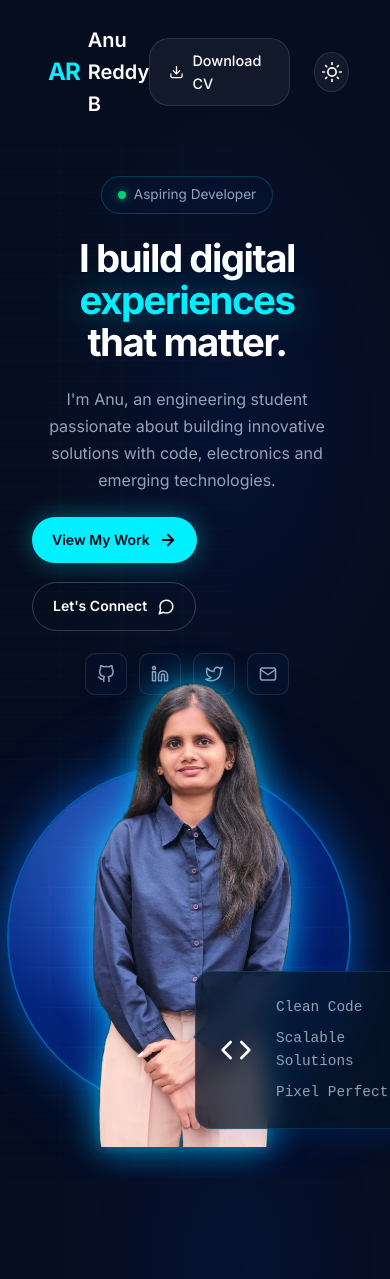
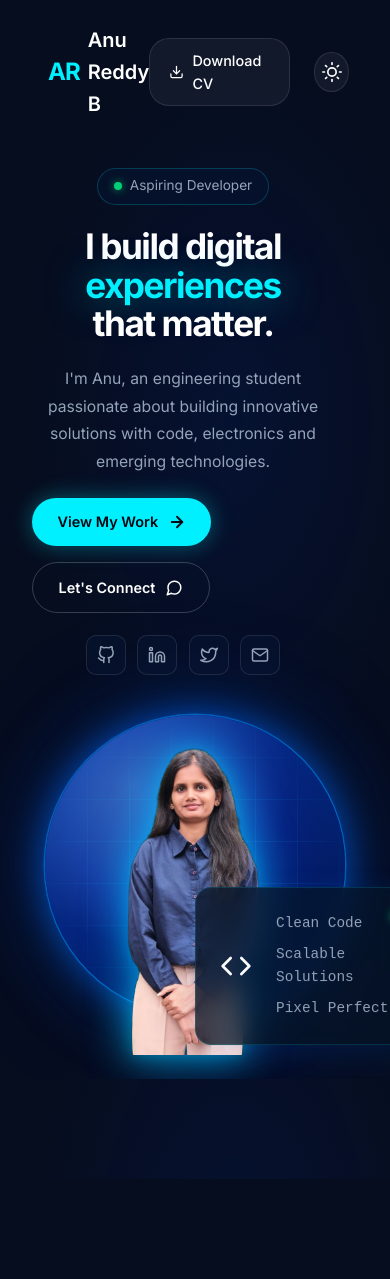
Before and after one commit to anureddyb20/anu, a Next.js app: page / in a window 390 px wide. After the commit the page ends 1179 px from the top, so only its background shows below. Built offline with nearby package versions, Linux system fonts and the light colour scheme.

Commit message:
feat: implement responsive HeroSection component with animated stats and social links

```diff
--- a/src/components/HeroSection.module.css
+++ b/src/components/HeroSection.module.css
@@ -1,6 +1,6 @@
-/* ==================================================
-   HERO SECTION — matches reference design exactly
-   ================================================== */
+/* ============================================================
+   HERO SECTION — 3-zone layout matching reference exactly
+   ============================================================ */
 
 .hero {
   position: relative;
@@ -8,61 +8,36 @@
   display: flex;
   align-items: center;
   overflow: hidden;
-  padding: 2rem 0;
+  padding: 1.5rem 0;
 }
 
-/* Faint vertical code lines on background — left side */
-.bgMatrix {
-  position: absolute;
-  top: 0;
-  left: 0;
-  width: 60%;
-  height: 100%;
-  z-index: 0;
-  pointer-events: none;
-  background-image:
-    repeating-linear-gradient(
-      90deg,
-      transparent 0px,
-      transparent 60px,
-      rgba(0, 200, 255, 0.025) 60px,
-      rgba(0, 200, 255, 0.025) 61px
-    ),
-    repeating-linear-gradient(
-      0deg,
-      transparent 0px,
-      transparent 20px,
-      rgba(0, 200, 255, 0.02) 20px,
-      rgba(0, 200, 255, 0.02) 21px
-    );
+/* ── 3-column grid ── */
+.layout {
+  display: grid;
+  grid-template-columns: 2fr 2.2fr 1.4fr;
+  align-items: center;
+  width: 100%;
+  gap: 0;
 }
 
-/* ===== TWO COLUMN GRID ===== */
-.grid {
-  display: grid;
-  grid-template-columns: 1fr 1.15fr;
-  align-items: center;
-  gap: 0;
-  position: relative;
-  z-index: 1;
-  width: 100%;
-}
-
-/* ===== LEFT COLUMN ===== */
-.content {
+/* ════════════════════════════════════
+   ZONE 1 — LEFT: Text content
+   ════════════════════════════════════ */
+.textCol {
   display: flex;
   flex-direction: column;
   gap: 1.4rem;
-  padding-right: 1rem;
+  padding-right: 1.5rem;
+  z-index: 2;
 }
 
 .statusPill {
   display: inline-flex;
   align-items: center;
   gap: 0.5rem;
-  background: rgba(6, 20, 50, 0.6);
+  background: rgba(6, 20, 50, 0.55);
   border: 1px solid rgba(0, 240, 255, 0.2);
-  padding: 0.45rem 1rem;
+  padding: 0.4rem 1rem;
   border-radius: 30px;
   width: fit-content;
   font-size: 0.85rem;
@@ -80,11 +55,11 @@
 
 @keyframes pulseDot {
   0%, 100% { opacity: 1; }
-  50% { opacity: 0.4; }
+  50%       { opacity: 0.4; }
 }
 
 .heading {
-  font-size: 4.2rem;
+  font-size: 3.8rem;
   font-weight: 800;
   line-height: 1.1;
   color: #ffffff;
@@ -94,20 +69,20 @@
 
 .highlight {
   color: #00f0ff;
-  text-shadow: 0 0 40px rgba(0, 240, 255, 0.45);
+  text-shadow: 0 0 40px rgba(0, 240, 255, 0.5);
 }
 
 .description {
   color: #94a3b8;
-  font-size: 1rem;
-  max-width: 400px;
-  line-height: 1.7;
+  font-size: 0.98rem;
+  max-width: 380px;
+  line-height: 1.75;
   margin: 0;
 }
 
 .ctaGroup {
   display: flex;
-  gap: 1.2rem;
+  gap: 1rem;
   align-items: center;
   flex-wrap: wrap;
 }
@@ -116,29 +91,29 @@
   display: inline-flex;
   align-items: center;
   gap: 0.6rem;
-  padding: 0.85rem 1.75rem;
+  padding: 0.8rem 1.6rem;
   border-radius: 30px;
-  font-size: 0.95rem;
+  font-size: 0.9rem;
   font-weight: 600;
   background: #00f0ff;
   color: #020813;
   text-decoration: none;
-  box-shadow: 0 0 25px rgba(0, 240, 255, 0.35);
+  box-shadow: 0 0 22px rgba(0, 240, 255, 0.35);
   transition: all 0.3s ease;
 }
 
 .primaryBtn:hover {
   transform: translateY(-2px);
-  box-shadow: 0 0 40px rgba(0, 240, 255, 0.55);
+  box-shadow: 0 0 38px rgba(0, 240, 255, 0.55);
 }
 
 .secondaryBtn {
   display: inline-flex;
   align-items: center;
   gap: 0.6rem;
-  padding: 0.85rem 1.75rem;
+  padding: 0.8rem 1.6rem;
   border-radius: 30px;
-  font-size: 0.95rem;
+  font-size: 0.9rem;
   font-weight: 600;
   background: transparent;
   border: 1px solid rgba(255, 255, 255, 0.2);
@@ -155,15 +130,15 @@
 
 .socialLinks {
   display: flex;
-  gap: 0.75rem;
+  gap: 0.7rem;
 }
 
 .socialBtn {
   display: flex;
   align-items: center;
   justify-content: center;
-  width: 42px;
-  height: 42px;
+  width: 40px;
+  height: 40px;
   border-radius: 10px;
   background: rgba(6, 20, 50, 0.5);
   border: 1px solid rgba(255, 255, 255, 0.1);
@@ -178,69 +153,80 @@
   transform: translateY(-2px);
 }
 
-/* ===== RIGHT COLUMN — PORTRAIT + GLOBE ===== */
-.portraitSection {
+/* ════════════════════════════════════
+   ZONE 2 — CENTER: Portrait + Globe
+   ════════════════════════════════════ */
+.portraitCol {
   position: relative;
-  height: 580px;
+  height: 560px;
   display: flex;
   align-items: flex-end;
   justify-content: center;
 }
 
-/* === THE GLOWING SPHERE === */
+/* Glowing sphere — centered in this column */
 .globe {
   position: absolute;
-  /* Centered in the portrait section */
   top: 50%;
-  left: 45%;
+  left: 50%;
   transform: translate(-50%, -50%);
-  width: 500px;
-  height: 500px;
+  width: 460px;
+  height: 460px;
   border-radius: 50%;
-  z-index: 1;
+  z-index: 0;
 
-  /* Sphere fill — deep navy blue, lighter in center */
+  /* Deep navy-blue sphere body */
   background: radial-gradient(
-    circle at 42% 38%,
-    rgba(30, 100, 240, 0.75) 0%,
-    rgba(10, 60, 200, 0.8) 30%,
-    rgba(3, 25, 100, 0.88) 65%,
-    rgba(1, 8, 35, 0.7) 100%
+    circle at 40% 36%,
+    rgba(25, 90, 230, 0.72) 0%,
+    rgba(8, 50, 180, 0.8)  35%,
+    rgba(3, 22, 90, 0.88)  68%,
+    rgba(1, 7, 28, 0.65)  100%
   );
 
-  /* Outer glow rings */
+  /* Layered glow rings */
   box-shadow:
-    0 0 0 2px rgba(0, 150, 255, 0.45),
-    0 0 40px rgba(0, 120, 255, 0.55),
-    0 0 80px rgba(0, 80, 200, 0.3),
-    0 0 140px rgba(0, 60, 180, 0.15),
-    inset 0 0 50px rgba(0, 100, 255, 0.25);
+    0 0 0 1.5px rgba(0, 140, 255, 0.5),
+    0 0 35px  rgba(0, 110, 255, 0.6),
+    0 0 75px  rgba(0,  80, 220, 0.35),
+    0 0 130px rgba(0,  55, 190, 0.18),
+    inset 0 0 55px rgba(0, 100, 255, 0.28);
 }
 
-/* Gridlines on sphere — clipped to circle */
+/* Grid-lines clipped inside sphere */
 .globe::before {
   content: '';
   position: absolute;
   inset: 0;
   border-radius: 50%;
   background-image:
-    linear-gradient(rgba(0, 180, 255, 0.15) 1px, transparent 1px),
-    linear-gradient(90deg, rgba(0, 180, 255, 0.15) 1px, transparent 1px);
-  background-size: 40px 40px;
-  mask-image: radial-gradient(circle at center, rgba(255,255,255,0.9) 30%, rgba(255,255,255,0.3) 60%, transparent 80%);
-  -webkit-mask-image: radial-gradient(circle at center, rgba(255,255,255,0.9) 30%, rgba(255,255,255,0.3) 60%, transparent 80%);
+    linear-gradient(rgba(0, 180, 255, 0.16) 1px, transparent 1px),
+    linear-gradient(90deg, rgba(0, 180, 255, 0.16) 1px, transparent 1px);
+  background-size: 42px 42px;
+  mask-image: radial-gradient(
+    circle at center,
+    rgba(255,255,255,0.95) 25%,
+    rgba(255,255,255,0.45) 55%,
+    transparent 78%
+  );
+  -webkit-mask-image: radial-gradient(
+    circle at center,
+    rgba(255,255,255,0.95) 25%,
+    rgba(255,255,255,0.45) 55%,
+    transparent 78%
+  );
 }
 
-/* Top-left specular highlight */
+/* Specular highlight on top-left of sphere */
 .globe::after {
   content: '';
   position: absolute;
   inset: 0;
   border-radius: 50%;
-  background: radial-gradient(circle at 32% 25%, rgba(150, 220, 255, 0.28) 0%, transparent 50%);
+  background: radial-gradient(circle at 30% 24%, rgba(145, 215, 255, 0.3) 0%, transparent 50%);
 }
 
-/* === THE PERSON IMAGE === */
+/* Transparent portrait image — sits in front of globe */
 .personWrap {
   position: absolute;
   bottom: 0;
@@ -253,85 +239,74 @@
 }
 
 .personImg {
-  width: 420px;
-  height: auto;
-  object-fit: contain;
+  /* Show head-to-chest — use explicit height, auto width */
+  width: auto;
+  height: 520px;
+  object-fit: cover;
   object-position: top center;
-  /* Cyan rim light effect around the person */
   filter:
-    drop-shadow(0 0 18px rgba(0, 180, 255, 0.6))
-    drop-shadow(0 0 6px rgba(0, 220, 255, 0.4));
+    drop-shadow(0 0 22px rgba(0, 180, 255, 0.65))
+    drop-shadow(0 0  8px rgba(0, 220, 255, 0.4));
 }
 
-/* ===== FLOATING CARDS ===== */
-.card1 {
+/* Code card — bottom-center of portrait area */
+.codeCard {
   position: absolute;
-  top: 2%;
-  right: 0%;
+  bottom: 0%;
+  left: 50%;
+  transform: translateX(-50%);
   z-index: 5;
+  width: 230px;
 }
 
-.card2 {
-  position: absolute;
-  top: 36%;
-  right: -2%;
-  z-index: 5;
+/* ════════════════════════════════════
+   ZONE 3 — RIGHT: Stat cards column
+   ════════════════════════════════════ */
+.cardsCol {
+  display: flex;
+  flex-direction: column;
+  gap: 1.1rem;
+  justify-content: center;
+  align-items: flex-start;
+  padding-left: 1.5rem;
+  z-index: 2;
 }
 
-.card3 {
-  position: absolute;
-  top: 66%;
-  right: 0%;
-  z-index: 5;
+/* ════════════════════════════════════
+   RESPONSIVE
+   ════════════════════════════════════ */
+@media (max-width: 1100px) {
+  .layout {
+    grid-template-columns: 1fr 1.4fr;
+    grid-template-rows: auto auto;
+  }
+  .cardsCol {
+    display: none;
+  }
+  .heading {
+    font-size: 2.8rem;
+  }
 }
 
-.cardCode {
-  position: absolute;
-  bottom: 2%;
-  left: 50%;
-  transform: translateX(-60%);
-  z-index: 5;
-  width: 240px;
-}
-
-/* ===== RESPONSIVE ===== */
-@media (max-width: 1100px) {
-  .grid {
+@media (max-width: 700px) {
+  .layout {
     grid-template-columns: 1fr;
   }
-  .heading {
-    font-size: 3rem;
-    text-align: center;
-  }
-  .content {
+  .textCol {
     align-items: center;
     text-align: center;
   }
-  .description {
-    text-align: center;
-  }
-  .portraitSection {
-    margin-top: 2rem;
-    height: 420px;
-  }
-  .card1, .card2, .card3 {
-    display: none;
+  .heading {
+    font-size: 2.2rem;
   }
   .globe {
-    width: 340px;
+    width: 300px;
+    height: 300px;
+  }
+  .personImg {
     height: 340px;
   }
-  .personImg {
-    width: 290px;
+  .portraitCol {
+    height: 380px;
   }
 }
-
-@media (max-width: 640px) {
-  .heading {
-    font-size: 2.4rem;
-  }
-  .primaryBtn, .secondaryBtn {
-    padding: 0.75rem 1.25rem;
-    font-size: 0.875rem;
-  }
-}
--- a/src/components/HeroSection.tsx
+++ b/src/components/HeroSection.tsx
@@ -6,14 +6,12 @@ import FloatingCodeCard from '@/components/FloatingCodeCard';
 export default function HeroSection() {
   return (
     <section className={styles.hero} id="home">
-      {/* Subtle bg code matrix lines on left */}
-      <div className={styles.bgMatrix}></div>
 
       <div className="container">
-        <div className={styles.grid}>
+        <div className={styles.layout}>
 
-          {/* LEFT: Text content */}
-          <div className={styles.content}>
+          {/* ── ZONE 1: Left text ── */}
+          <div className={styles.textCol}>
             <div className={styles.statusPill}>
               <span className={styles.statusDot}></span>
               Aspiring Developer
@@ -21,7 +19,7 @@ export default function HeroSection() {
 
             <h1 className={styles.heading}>
               I build digital <br />
-              <span className={styles.highlight}>experiences</span> <br />
+              <span className={styles.highlight}>experiences</span><br />
               that matter.
             </h1>
 
@@ -34,64 +32,64 @@ export default function HeroSection() {
             <div className={styles.ctaGroup}>
               <a href="#projects" className={styles.primaryBtn}>
                 View My Work
-                <svg xmlns="http://www.w3.org/2000/svg" width="18" height="18" viewBox="0 0 24 24" fill="none" stroke="currentColor" strokeWidth="2.5" strokeLinecap="round" strokeLinejoin="round"><line x1="5" y1="12" x2="19" y2="12"></line><polyline points="12 5 19 12 12 19"></polyline></svg>
+                <svg xmlns="http://www.w3.org/2000/svg" width="18" height="18" viewBox="0 0 24 24" fill="none" stroke="currentColor" strokeWidth="2.5" strokeLinecap="round" strokeLinejoin="round"><line x1="5" y1="12" x2="19" y2="12"/><polyline points="12 5 19 12 12 19"/></svg>
               </a>
               <a href="#contact" className={styles.secondaryBtn}>
                 Let's Connect
-                <svg xmlns="http://www.w3.org/2000/svg" width="18" height="18" viewBox="0 0 24 24" fill="none" stroke="currentColor" strokeWidth="2" strokeLinecap="round" strokeLinejoin="round"><path d="M21 11.5a8.38 8.38 0 0 1-.9 3.8 8.5 8.5 0 0 1-7.6 4.7 8.38 8.38 0 0 1-3.8-.9L3 21l1.9-5.7a8.38 8.38 0 0 1-.9-3.8 8.5 8.5 0 0 1 4.7-7.6 8.38 8.38 0 0 1 3.8-.9h.5a8.48 8.48 0 0 1 8 8v.5z"></path></svg>
+                <svg xmlns="http://www.w3.org/2000/svg" width="18" height="18" viewBox="0 0 24 24" fill="none" stroke="currentColor" strokeWidth="2" strokeLinecap="round" strokeLinejoin="round"><path d="M21 11.5a8.38 8.38 0 0 1-.9 3.8 8.5 8.5 0 0 1-7.6 4.7 8.38 8.38 0 0 1-3.8-.9L3 21l1.9-5.7a8.38 8.38 0 0 1-.9-3.8 8.5 8.5 0 0 1 4.7-7.6 8.38 8.38 0 0 1 3.8-.9h.5a8.48 8.48 0 0 1 8 8v.5z"/></svg>
               </a>
             </div>
 
             <div className={styles.socialLinks}>
               <a href="https://github.com/anureddyb20" target="_blank" rel="noopener noreferrer" className={styles.socialBtn} aria-label="GitHub">
-                <svg xmlns="http://www.w3.org/2000/svg" width="18" height="18" viewBox="0 0 24 24" fill="none" stroke="currentColor" strokeWidth="2" strokeLinecap="round" strokeLinejoin="round"><path d="M9 19c-5 1.5-5-2.5-7-3m14 6v-3.87a3.37 3.37 0 0 0-.94-2.61c3.14-.35 6.44-1.54 6.44-7A5.44 5.44 0 0 0 20 4.77 5.07 5.07 0 0 0 19.91 1S18.73.65 16 2.48a13.38 13.38 0 0 0-7 0C6.27.65 5.09 1 5.09 1A5.07 5.07 0 0 0 5 4.77a5.44 5.44 0 0 0-1.5 3.78c0 5.42 3.3 6.61 6.44 7A3.37 3.37 0 0 0 9 18.13V22"></path></svg>
+                <svg xmlns="http://www.w3.org/2000/svg" width="18" height="18" viewBox="0 0 24 24" fill="none" stroke="currentColor" strokeWidth="2" strokeLinecap="round" strokeLinejoin="round"><path d="M9 19c-5 1.5-5-2.5-7-3m14 6v-3.87a3.37 3.37 0 0 0-.94-2.61c3.14-.35 6.44-1.54 6.44-7A5.44 5.44 0 0 0 20 4.77 5.07 5.07 0 0 0 19.91 1S18.73.65 16 2.48a13.38 13.38 0 0 0-7 0C6.27.65 5.09 1 5.09 1A5.07 5.07 0 0 0 5 4.77a5.44 5.44 0 0 0-1.5 3.78c0 5.42 3.3 6.61 6.44 7A3.37 3.37 0 0 0 9 18.13V22"/></svg>
               </a>
               <a href="https://linkedin.com" target="_blank" rel="noopener noreferrer" className={styles.socialBtn} aria-label="LinkedIn">
-                <svg xmlns="http://www.w3.org/2000/svg" width="18" height="18" viewBox="0 0 24 24" fill="none" stroke="currentColor" strokeWidth="2" strokeLinecap="round" strokeLinejoin="round"><path d="M16 8a6 6 0 0 1 6 6v7h-4v-7a2 2 0 0 0-2-2 2 2 0 0 0-2 2v7h-4v-7a6 6 0 0 1 6-6z"></path><rect x="2" y="9" width="4" height="12"></rect><circle cx="4" cy="4" r="2"></circle></svg>
+                <svg xmlns="http://www.w3.org/2000/svg" width="18" height="18" viewBox="0 0 24 24" fill="none" stroke="currentColor" strokeWidth="2" strokeLinecap="round" strokeLinejoin="round"><path d="M16 8a6 6 0 0 1 6 6v7h-4v-7a2 2 0 0 0-2-2 2 2 0 0 0-2 2v7h-4v-7a6 6 0 0 1 6-6z"/><rect x="2" y="9" width="4" height="12"/><circle cx="4" cy="4" r="2"/></svg>
               </a>
               <a href="https://twitter.com" target="_blank" rel="noopener noreferrer" className={styles.socialBtn} aria-label="Twitter">
-                <svg xmlns="http://www.w3.org/2000/svg" width="18" height="18" viewBox="0 0 24 24" fill="none" stroke="currentColor" strokeWidth="2" strokeLinecap="round" strokeLinejoin="round"><path d="M23 3a10.9 10.9 0 0 1-3.14 1.53 4.48 4.48 0 0 0-7.86 3v1A10.66 10.66 0 0 1 3 4s-4 9 5 13a11.64 11.64 0 0 1-7 2c9 5 20 0 20-11.5a4.5 4.5 0 0 0-.08-.83A7.72 7.72 0 0 0 23 3z"></path></svg>
+                <svg xmlns="http://www.w3.org/2000/svg" width="18" height="18" viewBox="0 0 24 24" fill="none" stroke="currentColor" strokeWidth="2" strokeLinecap="round" strokeLinejoin="round"><path d="M23 3a10.9 10.9 0 0 1-3.14 1.53 4.48 4.48 0 0 0-7.86 3v1A10.66 10.66 0 0 1 3 4s-4 9 5 13a11.64 11.64 0 0 1-7 2c9 5 20 0 20-11.5a4.5 4.5 0 0 0-.08-.83A7.72 7.72 0 0 0 23 3z"/></svg>
               </a>
               <a href="mailto:anureddyb@example.com" className={styles.socialBtn} aria-label="Email">
-                <svg xmlns="http://www.w3.org/2000/svg" width="18" height="18" viewBox="0 0 24 24" fill="none" stroke="currentColor" strokeWidth="2" strokeLinecap="round" strokeLinejoin="round"><path d="M4 4h16c1.1 0 2 .9 2 2v12c0 1.1-.9 2-2 2H4c-1.1 0-2-.9-2-2V6c0-1.1.9-2 2-2z"></path><polyline points="22,6 12,13 2,6"></polyline></svg>
+                <svg xmlns="http://www.w3.org/2000/svg" width="18" height="18" viewBox="0 0 24 24" fill="none" stroke="currentColor" strokeWidth="2" strokeLinecap="round" strokeLinejoin="round"><path d="M4 4h16c1.1 0 2 .9 2 2v12c0 1.1-.9 2-2 2H4c-1.1 0-2-.9-2-2V6c0-1.1.9-2 2-2z"/><polyline points="22,6 12,13 2,6"/></svg>
               </a>
             </div>
           </div>
 
-          {/* CENTER+RIGHT: Portrait with globe */}
-          <div className={styles.portraitSection}>
-
-            {/* The glowing sphere */}
+          {/* ── ZONE 2: Center portrait + globe ── */}
+          <div className={styles.portraitCol}>
+            {/* Glowing sphere */}
             <div className={styles.globe}></div>
 
-            {/* The person — transparent PNG */}
+            {/* Transparent portrait */}
             <div className={styles.personWrap}>
               <Image
                 src="/hero.png"
                 alt="Anu Reddy B"
-                width={1024}
-                height={819}
+                width={576}
+                height={1024}
                 className={styles.personImg}
                 priority
               />
             </div>
 
-            {/* Floating stat cards — right */}
-            <div className={`${styles.card1} animate-float`}>
+            {/* Code card at bottom */}
+            <div className={`${styles.codeCard} animate-float-delayed`}>
+              <FloatingCodeCard />
+            </div>
+          </div>
+
+          {/* ── ZONE 3: Right stat cards ── */}
+          <div className={styles.cardsCol}>
+            <div className={`animate-float`}>
               <FloatingStatCard icon="briefcase" title="3+" subtitle="Projects Completed" />
             </div>
-            <div className={`${styles.card2} animate-float-delayed`}>
+            <div className={`animate-float-delayed`}>
               <FloatingStatCard icon="layers" title="5+" subtitle="Technologies Learning" />
             </div>
-            <div className={`${styles.card3} animate-float`}>
+            <div className={`animate-float`}>
               <FloatingStatCard icon="star" title="Passionate" subtitle="Problem Solver Innovator" />
             </div>
-
-            {/* Code card — bottom center */}
-            <div className={`${styles.cardCode} animate-float-delayed`}>
-              <FloatingCodeCard />
-            </div>
-
           </div>
 
         </div>
```
